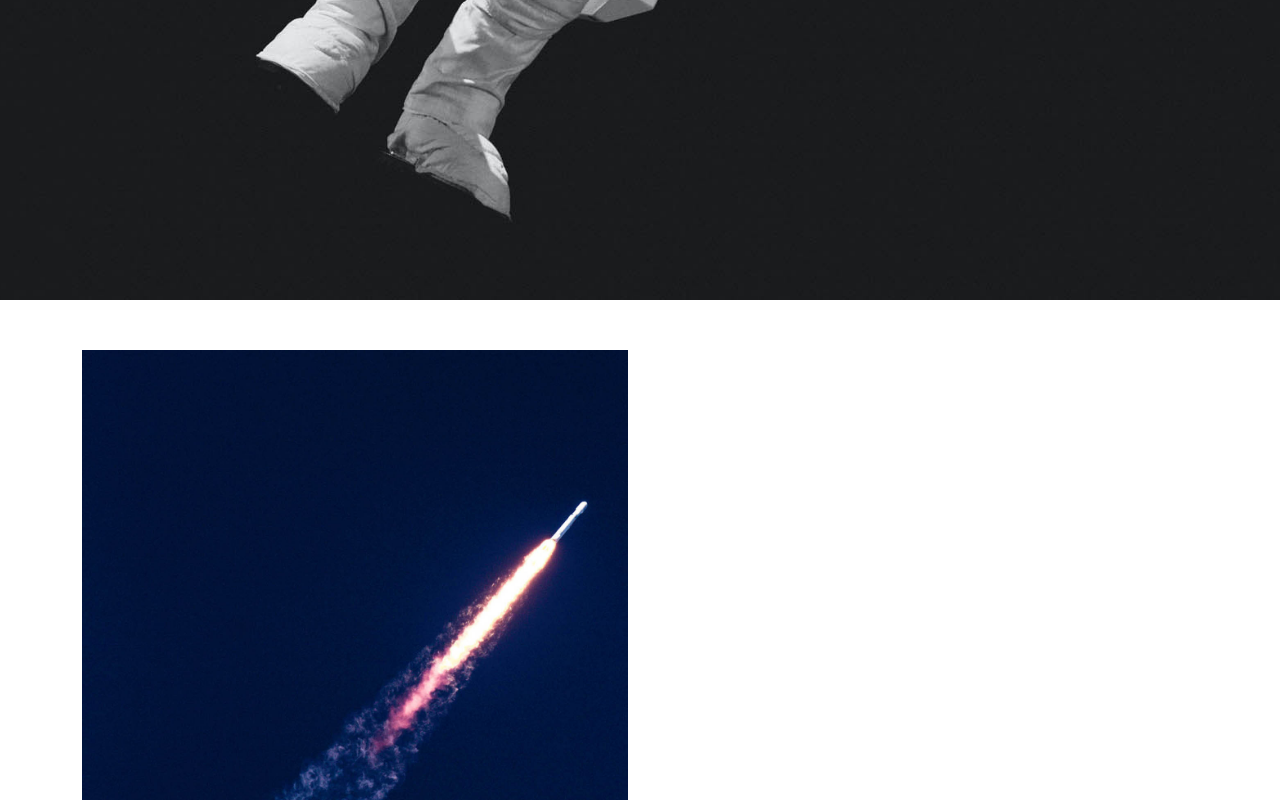
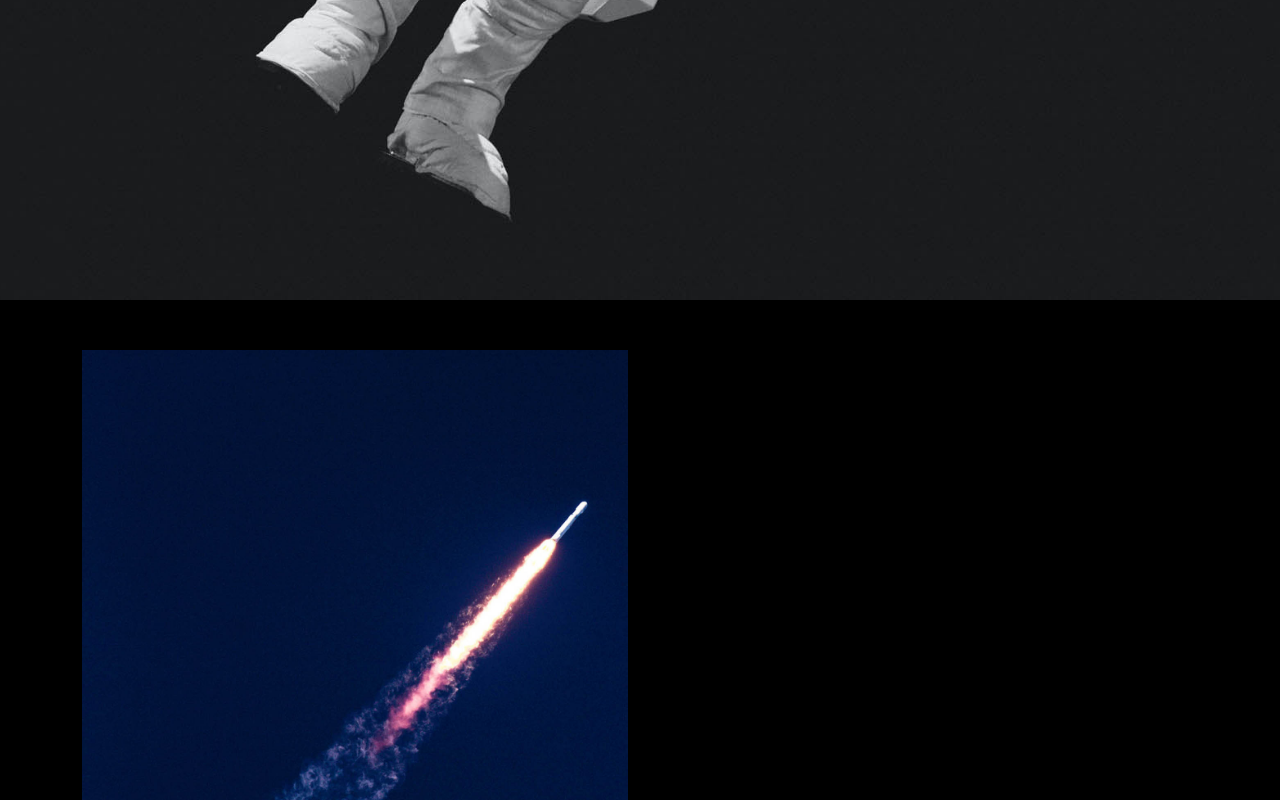
Before and after one commit to grayichigo/demospacex, a plain HTML site: page index.html in a window 1280 px wide. Shown: the part 1428-2228 px from the top of the page. Drawn offline with nearby package versions, Linux system fonts and the light colour scheme.

Commit message:
Add files via upload

```diff
--- a/assets/css/style.css
+++ b/assets/css/style.css
@@ -75,7 +75,7 @@ section 2
 section 3
  *********************************************/
 .contents{
-    /* background: #000; */
+    background: #000;
     padding: 50px 0;
 }
 /*********************************************
```
